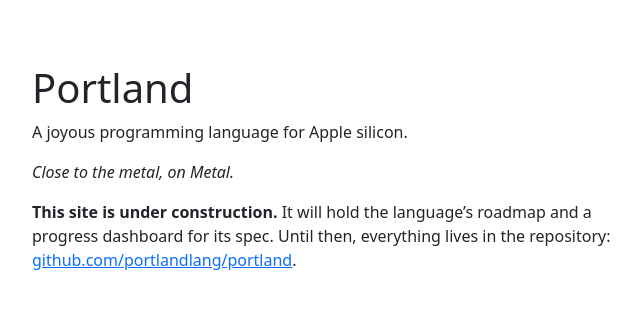
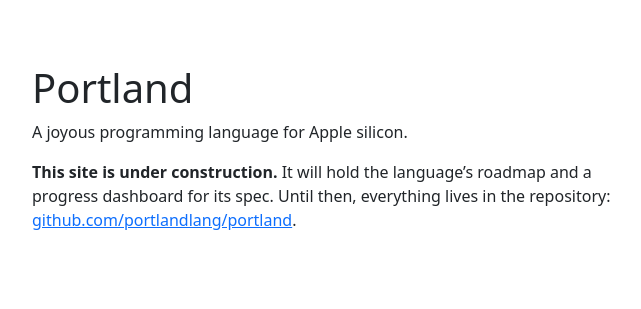
Before and after one commit to portlandlang/portlandlang.com, a Jekyll site: the page built from index.md, in a window 1280 px wide. Shown: the top 309 px of the page, without its empty margins (312-953 px from the left). Built offline with Jekyll 4.4.1, drawn with Linux system fonts in a browser that asks for light colours.

Commit message:
Remove metal line

```diff
--- a/index.md
+++ b/index.md
@@ -7,6 +7,4 @@ title: "Portland"
 
 A joyous programming language for Apple silicon.
 
-_Close to the metal, on Metal._
-
 **This site is under construction.** It will hold the language's roadmap and a progress dashboard for its spec. Until then, everything lives in the repository: [github.com/portlandlang/portland](https://github.com/portlandlang/portland).
```
